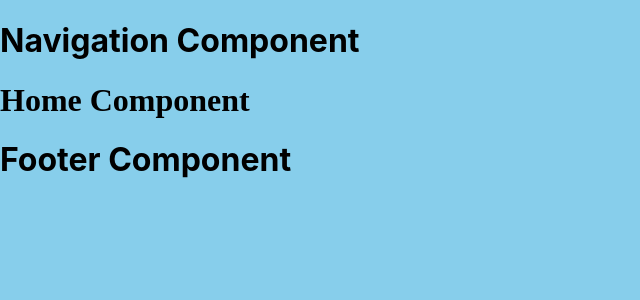
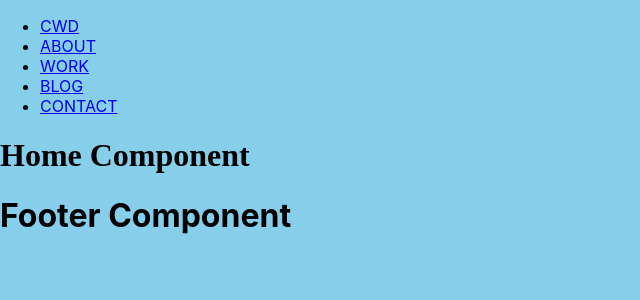
Before and after one commit to ltramos7/cwd-website-fe, a React (Create React App) app: page / in a window 1280 px wide. Shown: the top 300 px of the page, without its empty margins (0-640 px from the left). Built offline with nearby package versions, Linux system fonts and the light colour scheme.

Commit message:
nav comp

```diff
--- a/src/components/global/navigation/index.js
+++ b/src/components/global/navigation/index.js
@@ -3,7 +3,36 @@ import React from 'react';
 class Navigation extends React.Component{
     render(){
         return(
-            <h1>Navigation Component</h1>
+            <header>
+                <ul className='nav-ul'>
+                    <li className='nav-li'>
+                        <a href='/'>
+                            CWD
+                        </a>
+                    </li>
+                    <li className='nav-li'>
+                        <a href='/about'>
+                            ABOUT
+                        </a>
+                    </li>
+                    <li className='nav-li'>
+                        <a href='/work'>
+                            WORK
+                        </a>
+                    </li>
+                    <li className='nav-li'>
+                        <a href='/blog'>
+                            BLOG
+                        </a>
+                    </li>
+                    <li className='nav-li'>
+                        <a href='/contact'>
+                            CONTACT
+                        </a>
+                    </li>
+                </ul>
+            </header>
+
         )
     }
 }
```
Also changed, not shown: 1 other file (tests, documents, lock files or other folders).
